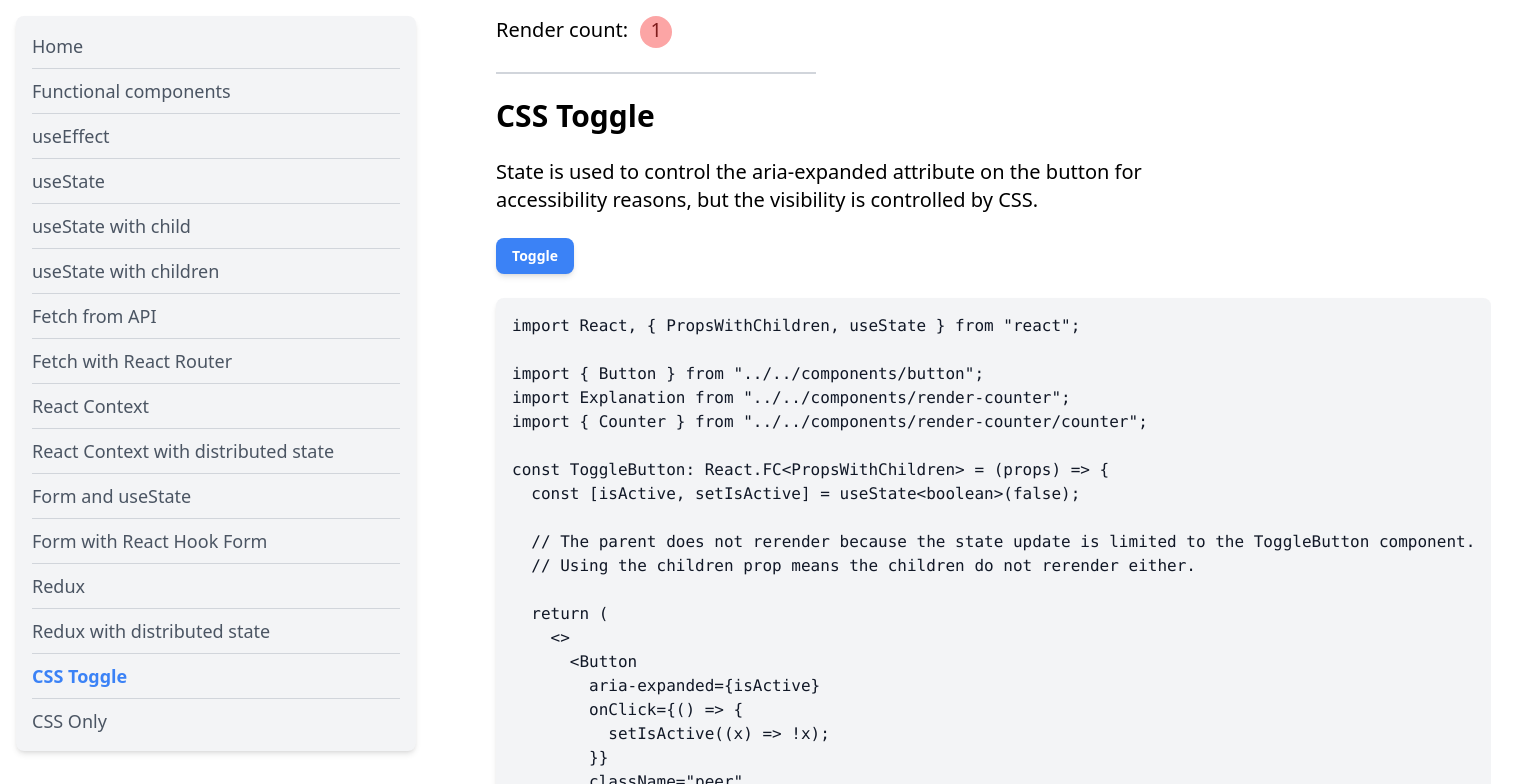
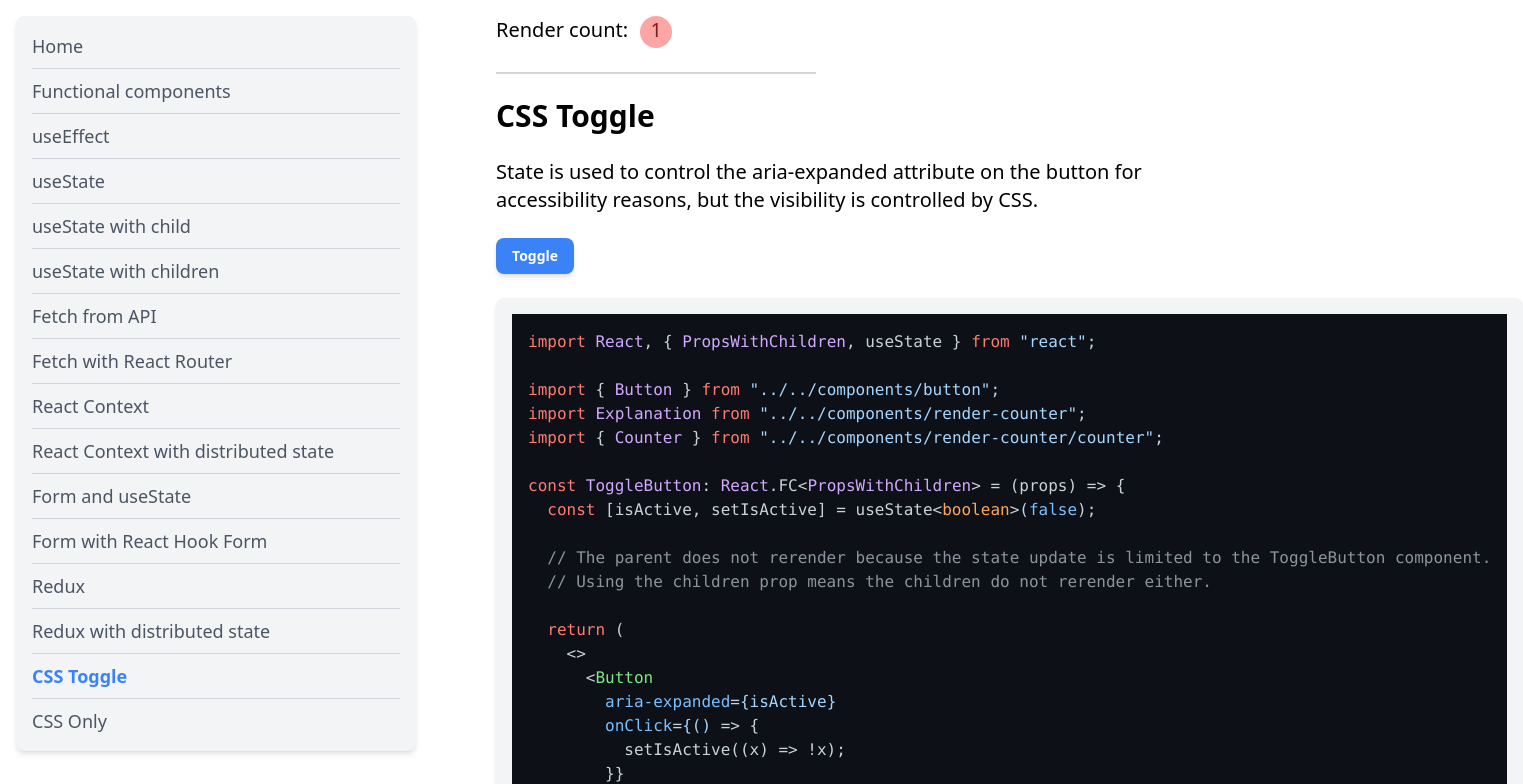
Before and after one commit to audunru/react-lessons, a React (Vite) app: page /#/14-css in a window 1280 px wide. Shown: the top 784 px of the page, 1523 px wide, since content can reach past the window. Built offline with nearby package versions, Linux system fonts and the light colour scheme.

Commit message:
feat: ui syntax highlighting

```diff
--- a/package.json
+++ b/package.json
@@ -12,6 +12,7 @@
   "dependencies": {
     "@reduxjs/toolkit": "^2.3.0",
     "clsx": "^2.1.1",
+    "highlight.js": "^11.10.0",
     "react": "^18.3.1",
     "react-dom": "^18.3.1",
     "react-hook-form": "^7.53.2",
--- a/src/components/code/index.tsx
+++ b/src/components/code/index.tsx
@@ -1,11 +1,33 @@
+import React, { useEffect, useRef } from "react";
+import hljs from "highlight.js";
+import "highlight.js/styles/github-dark.css"; // Choose your preferred theme
+
 interface CodeProps {
   children: string;
+  language?: string; // Defaults to 'typescript' if not provided
 }
 
-export const Code: React.FC<CodeProps> = (props: CodeProps) => {
+const Code: React.FC<CodeProps> = ({ children, language = "typescript" }) => {
+  const codeRef = useRef<HTMLElement>(null);
+
+  useEffect(() => {
+    if (codeRef.current) {
+      // Unset any previous highlights
+      codeRef.current.removeAttribute("data-highlighted");
+      // Highlight the code block
+      hljs.highlightElement(codeRef.current);
+      // Mark as highlighted
+      codeRef.current.setAttribute("data-highlighted", "true");
+    }
+  }, [children, language]);
+
   return (
-    <pre className="font-mono bg-gray-100 text-gray-900 dark:bg-gray-800 dark:text-gray-50 p-4 rounded-lg overflow-x-auto shadow-md">
-      <code>{props.children}</code>
+    <pre className="font-mono bg-gray-100 dark:bg-gray-800 p-4 rounded-lg overflow-x-auto shadow-md">
+      <code ref={codeRef} className={`language-${language}`}>
+        {children}
+      </code>
     </pre>
   );
 };
+
+export default Code;
--- a/src/lessons/6-fetch/index.tsx
+++ b/src/lessons/6-fetch/index.tsx
@@ -1,6 +1,6 @@
 import { useEffect, useState } from "react";
 
-import { Code } from "../../components/code";
+import Code from "../../components/code";
 import Loader from "../../components/loader";
 import Explanation from "../../components/render-counter";
 import { SubTitle } from "../../components/sub-title";
--- a/src/lessons/7-react-router-loader/index.tsx
+++ b/src/lessons/7-react-router-loader/index.tsx
@@ -1,6 +1,6 @@
 import { LoaderFunction, useLoaderData } from "react-router-dom";
 
-import { Code } from "../../components/code";
+import Code from "../../components/code";
 import Explanation from "../../components/render-counter";
 import { SubTitle } from "../../components/sub-title";
 import { Todo } from "../6-fetch";
--- a/src/router.tsx
+++ b/src/router.tsx
@@ -2,7 +2,7 @@ import "./index.css";
 
 import { createHashRouter, Outlet, RouteObject } from "react-router-dom";
 
-import { Code } from "./components/code";
+import Code from "./components/code";
 import { Container } from "./components/container";
 import ErrorElement from "./components/error";
 import { Home } from "./lessons/0-home";
--- a/vite.config.ts
+++ b/vite.config.ts
@@ -1,7 +1,18 @@
-import react from '@vitejs/plugin-react'
-import { defineConfig } from 'vite'
+import react from "@vitejs/plugin-react";
+import { defineConfig } from "vite";
 
 // https://vite.dev/config/
 export default defineConfig({
   plugins: [react()],
-})
+  build: {
+    rollupOptions: {
+      output: {
+        manualChunks: {
+          redux: ["@reduxjs/toolkit", "react-redux"],
+          "react-hook-form": ["react-hook-form"],
+          highlight: ["highlight.js"],
+        },
+      },
+    },
+  },
+});
```
Also changed, not shown: 1 other file (tests, documents, lock files or other folders).
